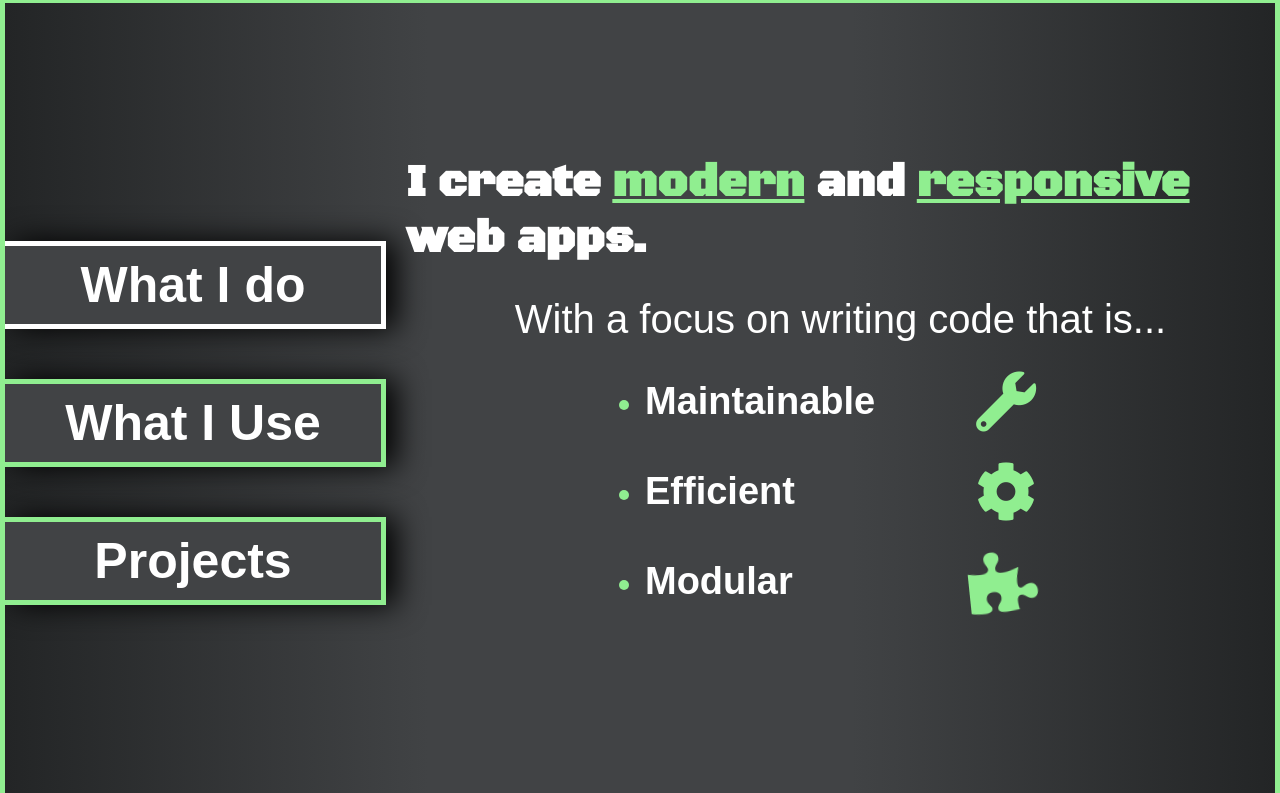
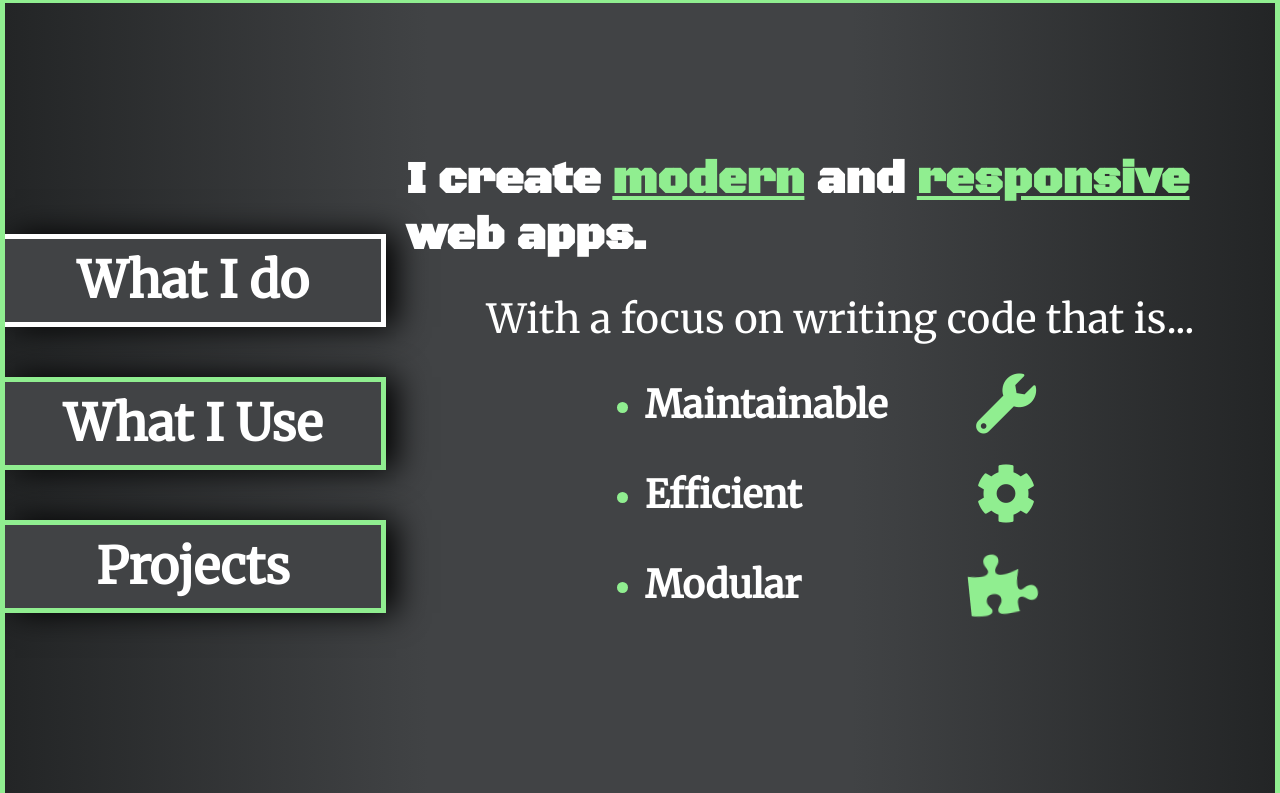
Before and after one commit to Robp773/portfolio-site-new, a website: page index.html in a window 1280 px wide. Shown: the part 802-1595 px from the top of the page. Drawn offline with nearby package versions, Linux system fonts and the light colour scheme.

Commit message:
added Merriweather font + reordered tech icons to fit better

```diff
--- a/index.html
+++ b/index.html
@@ -4,7 +4,7 @@
     <meta charset="UTF-8">
     <meta name="viewport" content="width=device-width, initial-scale=1.0">
     <meta http-equiv="X-UA-Compatible" content="ie=edge">
-    <link href="https://fonts.googleapis.com/css?family=Black+Ops+One|Bungee+Shade|Monoton|Rubik" rel="stylesheet">
+    <link href="https://fonts.googleapis.com/css?family=Black+Ops+One|Merriweather" rel="stylesheet">
     <link rel="stylesheet" href="https://use.fontawesome.com/releases/v5.3.1/css/all.css" integrity="sha384-mzrmE5qonljUremFsqc01SB46JvROS7bZs3IO2EmfFsd15uHvIt+Y8vEf7N7fWAU"
         crossorigin="anonymous">
     <link rel="stylesheet" href="css/style.css">
@@ -121,8 +121,9 @@
                         <i class="devicon-css3-plain"></i>
                         <i class="devicon-html5-plain"></i>
                         <i class="devicon-git-plain"></i>
+                        <i class="devicon-jquery-plain"></i>
                         <i class="fab fa-js"></i>
-                        <i class="devicon-jquery-plain"></i>
+
 
 
                         <i class="fas fa-toolbox">
```
